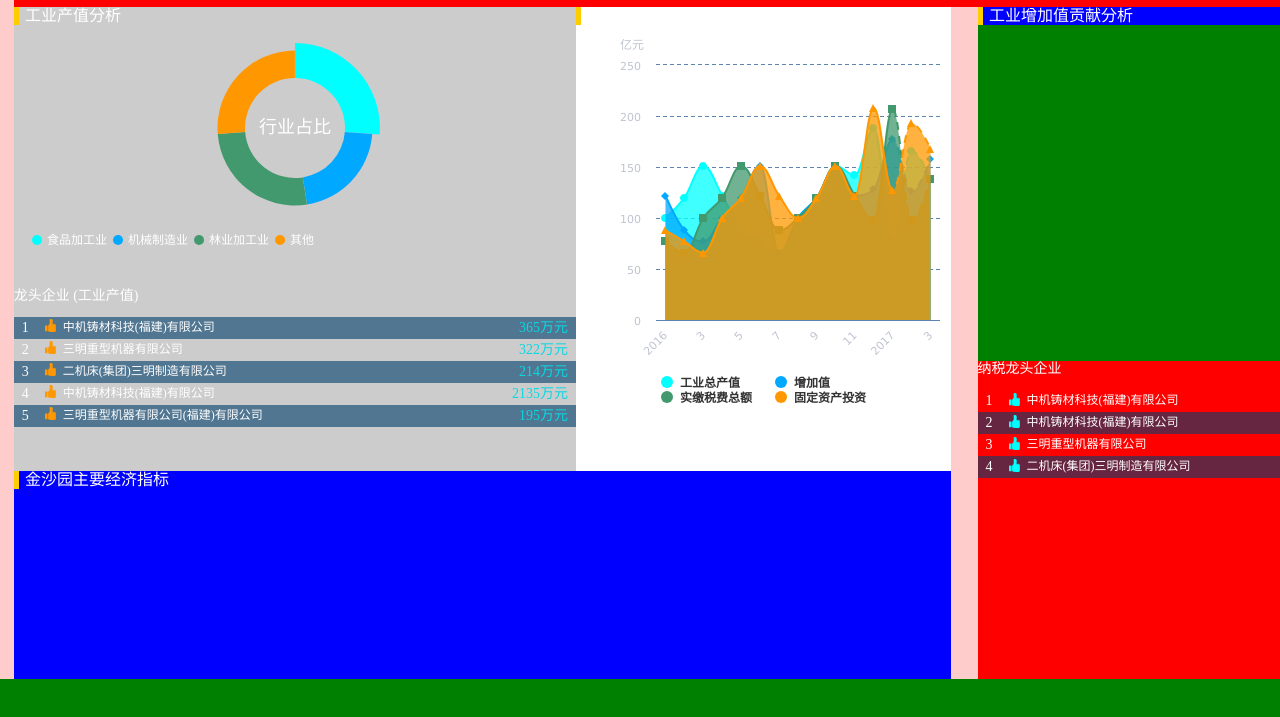
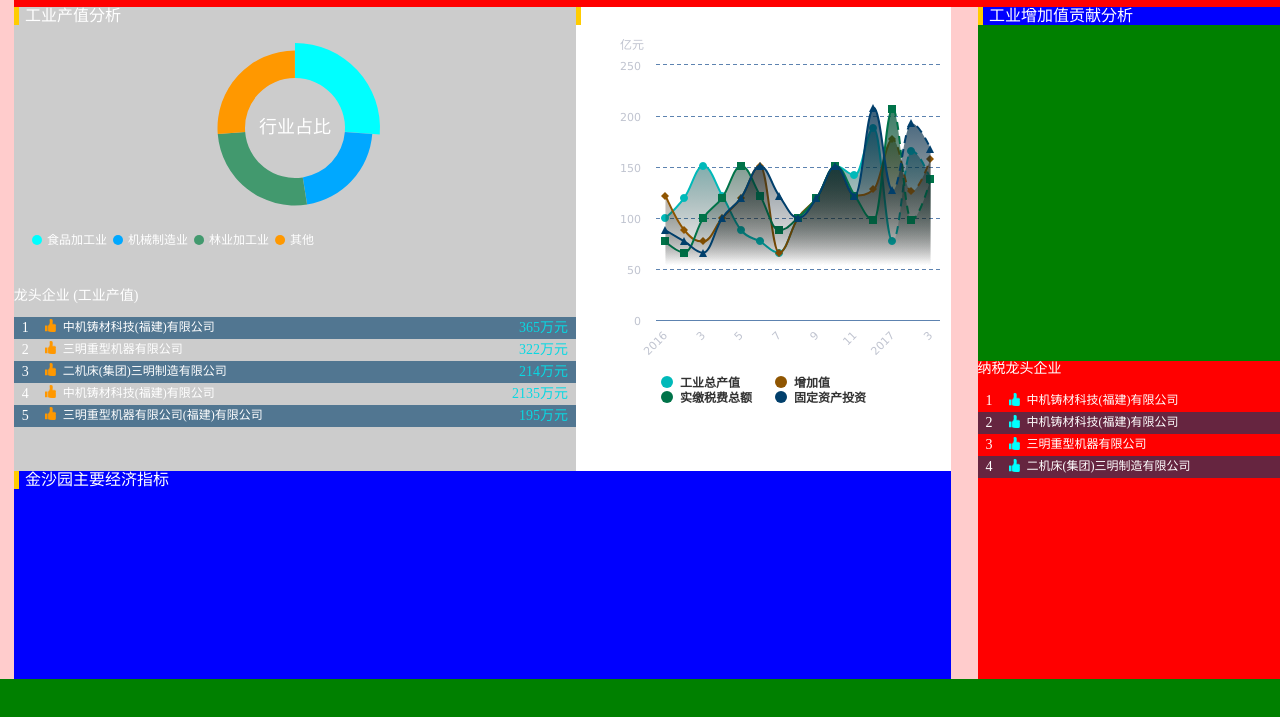
Before and after one commit to ChenFangzheng/es6_template, a website built with webpack: page jinshayuan/src/jingjifazhan/index.html in a window 1280 px wide. Shown: the part 73-790 px from the top of the page. Built offline with nearby package versions, Linux system fonts and the light colour scheme; files whose address does not match are found by name.

Commit message:
multiline

```diff
--- a/jinshayuan/src/components/multiLineComponent.js
+++ b/jinshayuan/src/components/multiLineComponent.js
@@ -3,7 +3,7 @@
 import * as Highcharts from 'highcharts';
 import $ from 'jquery';
 
-const colors = ["#00ffff", "#00a8ff", "#42996e", "#ff9800"];
+const colors = ["#00b9b9", "#8f5501", "#007349", "#013f6b"];
 
 export class MultiLine {
     constructor(containerId) {
@@ -16,6 +16,13 @@
         let mSeries = data.series.map((item, i) => {
             item.zoneAxis = 'x';
             item.color = colors[i];
+            item.fillColor = {
+                linearGradient: [0, 0, 0, 250],
+                stops: [
+                    [0, colors[i]],
+                    [0.8, 'rgba(0,0,0,0)']
+                ]
+            };
             item.zones = [{
                 value: 12
             },
--- a/jinshayuan/src/jingjifazhan/index.scss
+++ b/jinshayuan/src/jingjifazhan/index.scss
@@ -64,7 +64,7 @@
                 float:left;
                 width:65%;
                 height: 100%;
-                background: rgba(55, 255, 255, 0.2);
+               // background: rgba(55, 255, 255, 0.2);
             }
         }
         .bottomRow {
```
